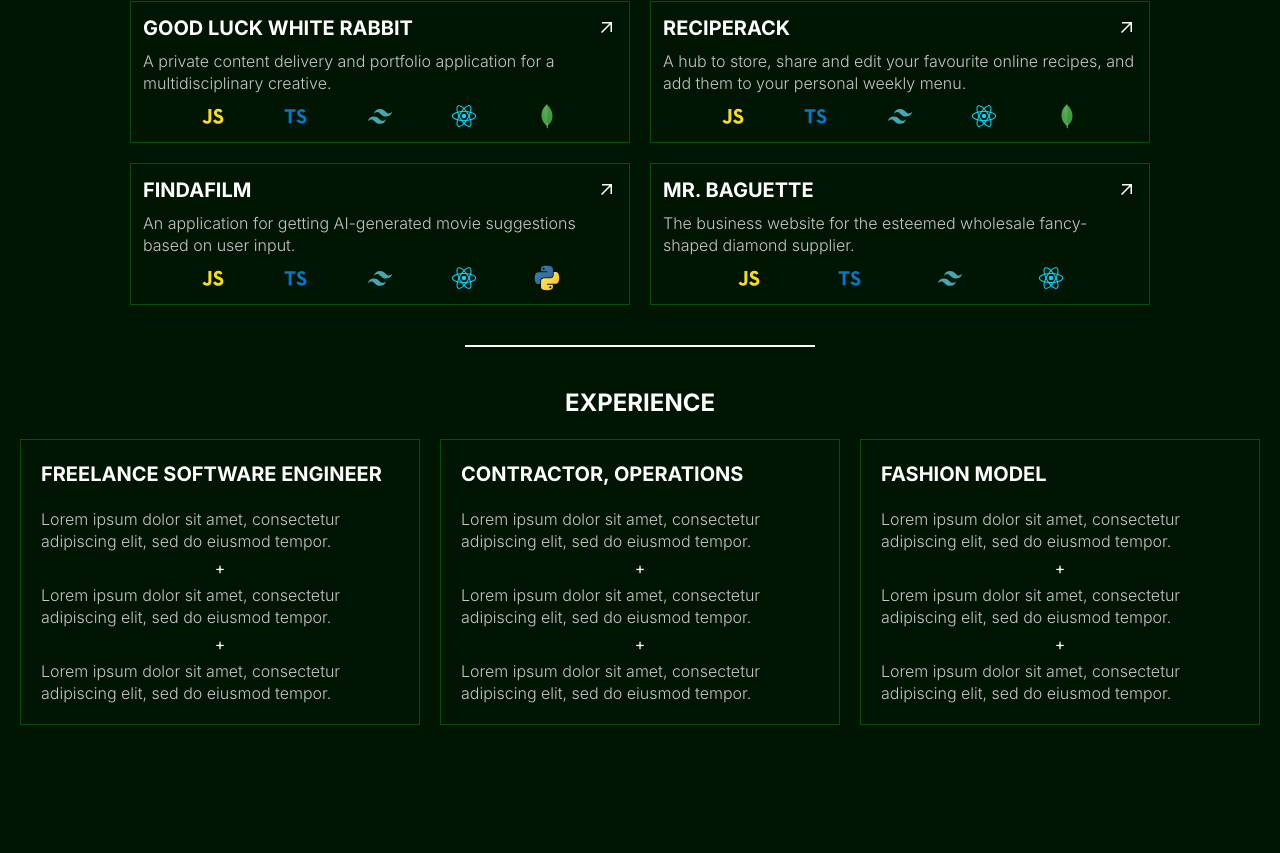
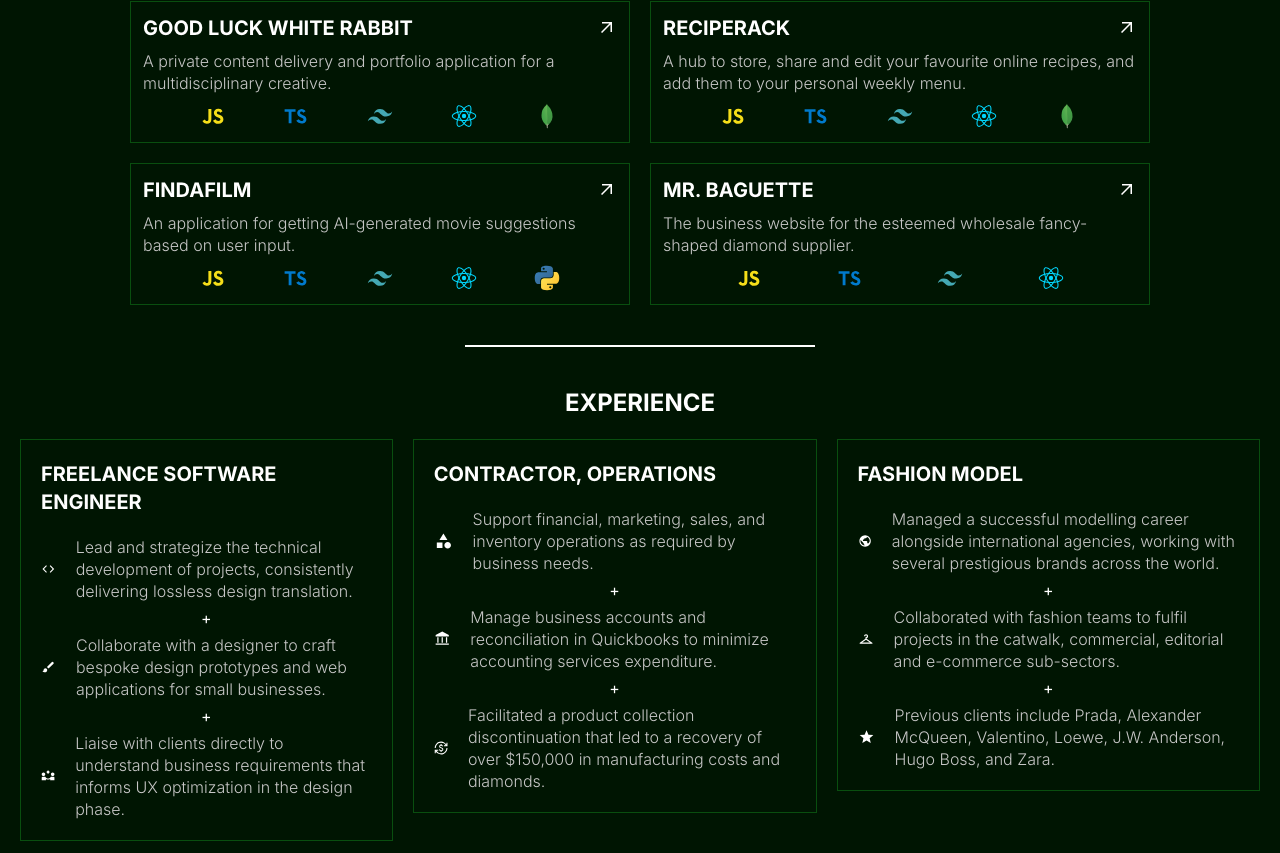
Before and after one commit to j-mcQueen/portfolio, a React (Vite) app: page / in a window 1280 px wide. Shown: the part 287-1140 px from the top of the page. Before the commit the page ends 1072 px from the top, so only its background shows below. Built offline with nearby package versions, Linux system fonts and the light colour scheme.

Commit message:
Add icons + copy for experience section

```diff
--- /dev/null
+++ b/src/assets/media/icons/experience/Bank.tsx
@@ -0,0 +1,15 @@
+export default function Bank({ ...props }) {
+  const { className } = props;
+
+  return (
+    <svg
+      role="img"
+      xmlns="http://www.w3.org/2000/svg"
+      viewBox="0 -960 960 960"
+      fill="#fff"
+      className={className}
+    >
+      <path d="M192-264v-312h72v312h-72Zm252 0v-312h72v312h-72ZM96-144v-72h768v72H96Zm600-120v-312h72v312h-72ZM96-624v-96l384-192 384 192v96H96Z" />
+    </svg>
+  );
+}
--- /dev/null
+++ b/src/assets/media/icons/experience/Clothes.tsx
@@ -0,0 +1,15 @@
+export default function Clothes({ ...props }) {
+  const { className } = props;
+
+  return (
+    <svg
+      role="img"
+      xmlns="http://www.w3.org/2000/svg"
+      viewBox="0 -960 960 960"
+      fill="#fff"
+      className={className}
+    >
+      <path d="M132-192q-15.3 0-25.65-11Q96-214 96-229.11q0-8.89 3.87-16.57 3.86-7.68 11.6-12.2L444-491v-73q0-15.3 11.12-25.65Q466.24-600 482-600q20 0 33-14.44t13-34.5q0-20.06-14-33.56-14-13.5-34-13.5t-34 14q-14 14-14 34h-72q0-50 35.2-85t85-35q49.8 0 84.8 34.62t35 84.2q0 40.18-23 72.68-23 32.5-61 43.5v42l332.53 234.04q7.74 4.54 11.6 12.25Q864-237 864-228q0 15.3-10.35 25.65Q843.3-192 828-192H132Zm114-72h468L480-428 246-264Z" />
+    </svg>
+  );
+}
--- /dev/null
+++ b/src/assets/media/icons/experience/Code.tsx
@@ -0,0 +1,15 @@
+export default function Code({ ...props }) {
+  const { className } = props;
+
+  return (
+    <svg
+      role="img"
+      xmlns="http://www.w3.org/2000/svg"
+      viewBox="0 -960 960 960"
+      fill="#fff"
+      className={className}
+    >
+      <path d="M336-240 96-480l240-240 51 51-189 189 189 189-51 51Zm288 0-51-51 189-189-189-189 51-51 240 240-240 240Z" />
+    </svg>
+  );
+}
--- /dev/null
+++ b/src/assets/media/icons/experience/Design.tsx
@@ -0,0 +1,15 @@
+export default function Design({ ...props }) {
+  const { className } = props;
+
+  return (
+    <svg
+      role="img"
+      xmlns="http://www.w3.org/2000/svg"
+      viewBox="0 -960 960 960"
+      fill="#fff"
+      className={className}
+    >
+      <path d="M247-139q-45 0-84.5-20.5T96-215q31-2 53-23t22-52q0-48 33-80.5t81-32.5q47 0 79.5 33t32.5 80q0 63-43.5 107T247-139Zm236-237L381-478l319-319q14-14 34-14t34 14l34 34q14 14 14 33.5T802-696L483-376Z" />
+    </svg>
+  );
+}
--- /dev/null
+++ b/src/assets/media/icons/experience/Globe.tsx
@@ -0,0 +1,15 @@
+export default function Globe({ ...props }) {
+  const { className } = props;
+
+  return (
+    <svg
+      role="img"
+      xmlns="http://www.w3.org/2000/svg"
+      viewBox="0 -960 960 960"
+      fill="#fff"
+      className={className}
+    >
+      <path d="M480.28-96Q401-96 331-126t-122.5-82.5Q156-261 126-330.96t-30-149.5Q96-560 126-629.5q30-69.5 82.5-122T330.96-834q69.96-30 149.5-30t149.04 30q69.5 30 122 82.5T834-629.28q30 69.73 30 149Q864-401 834-331t-82.5 122.5Q699-156 629.28-126q-69.73 30-149 30ZM432-172v-68q-20 0-34-14.1T384-288v-48L175-545q-3 16-5 32t-2 33q0 118 76 204.5T432-172Zm288-109q-57 57-52.5 45.5t31.86-54.55q27.36-43.06 60-99.5Q792-446 792-480q0-97.61-53.5-175.3Q685-733 600-768v24q0 29.7-21.15 50.85Q557.7-672 528-672h-96v48q0 20.4-13.8 34.2Q404.4-576 384-576h-48v96h240q20.4 0 34.2 13.8Q624-452.4 624-432v96h41q23 0 39 16t16 39Z" />
+    </svg>
+  );
+}
--- /dev/null
+++ b/src/assets/media/icons/experience/Money.tsx
@@ -0,0 +1,15 @@
+export default function Money({ ...props }) {
+  const { className } = props;
+
+  return (
+    <svg
+      role="img"
+      xmlns="http://www.w3.org/2000/svg"
+      viewBox="0 -960 960 960"
+      fill="#fff"
+      className={className}
+    >
+      <path d="M480-48q-113 0-207.5-52.5T120-241v121H48v-240h240v72H175q48 76 128 122t177 46q75 0 140.5-28.5t114-77q48.5-48.5 77-114T840-480h72q0 90-34 168.5t-92.5 137Q727-116 648.5-82T480-48Zm-33-168v-48q-21-5-58.5-27T333-376l63-26q2 6 20 42.5t70 36.5q26 0 50.5-14.5T561-384q0-27-20.5-43.5T475-460q-31-11-78.5-35.5T349-585q0-3 13-49t86-62v-48h66v47q53 9 74.5 40t25.5 44l-59 25q-3-10-19-30t-53-20q-20 0-44 11.5T415-586q0 27 24.5 41t75.5 31q67 23 89.5 56.5T627-384q0 37-15 60t-34.5 36.5Q558-274 539.5-269t-26.5 6v47h-66ZM48-480q0-90 34-168.5t92.5-137Q233-844 311.5-878T480-912q113 0 207.5 52.5T840-719v-121h72v240H672v-72h113q-48-76-128-122t-177-46q-75 0-140.5 28.5t-114 77q-48.5 48.5-77 114T120-480H48Z" />
+    </svg>
+  );
+}
--- /dev/null
+++ b/src/assets/media/icons/experience/Organise.tsx
@@ -0,0 +1,15 @@
+export default function Organise({ ...props }) {
+  const { className } = props;
+
+  return (
+    <svg
+      role="img"
+      xmlns="http://www.w3.org/2000/svg"
+      viewBox="0 -960 960 960"
+      fill="#fff"
+      className={className}
+    >
+      <path d="m276-528 204-336 204 336H276ZM696-96q-70 0-119-49t-49-119q0-69 49-118.5T696-432q69 0 118.5 49.5T864-264q0 70-49.5 119T696-96Zm-552-24v-288h288v288H144Z" />
+    </svg>
+  );
+}
--- /dev/null
+++ b/src/assets/media/icons/experience/Partner.tsx
@@ -0,0 +1,15 @@
+export default function Partner({ ...props }) {
+  const { className } = props;
+
+  return (
+    <svg
+      role="img"
+      xmlns="http://www.w3.org/2000/svg"
+      viewBox="0 -960 960 960"
+      fill="#fff"
+      className={className}
+    >
+      <path d="M480-624 360-744l120-120 120 120-120 120ZM48-192v-168q0-30 21-51t51-21h133q18 0 33 8.5t26 22.5q29 42 73 65.5t95 23.5q51 0 95-23.5t73-65.5q11-14 26-22.5t33-8.5h133q30 0 51 21t21 51v168H624v-90q-31 23-68.5 32.5T480-240q-38 0-75-9.5T336-282v90H48Zm120-288q-50 0-85-35t-35-85q0-50 35-85t85-35q50 0 85 35t35 85q0 50-35 85t-85 35Zm624 0q-50 0-85-35t-35-85q0-50 35-85t85-35q50 0 85 35t35 85q0 50-35 85t-85 35Z" />
+    </svg>
+  );
+}
--- /dev/null
+++ b/src/assets/media/icons/experience/Star.tsx
@@ -0,0 +1,15 @@
+export default function Star({ ...props }) {
+  const { className } = props;
+
+  return (
+    <svg
+      role="img"
+      xmlns="http://www.w3.org/2000/svg"
+      viewBox="0 -960 960 960"
+      fill="#fff"
+      className={className}
+    >
+      <path d="m243-144 63-266L96-589l276-24 108-251 108 252 276 23-210 179 63 266-237-141-237 141Z" />
+    </svg>
+  );
+}
--- a/src/components/home/experience/Experience.tsx
+++ b/src/components/home/experience/Experience.tsx
@@ -1,19 +1,47 @@
 import { data } from "./data";
 import { v4 as uuidv4 } from "uuid";
 import Overview from "./Overview";
+import Code from "../../../assets/media/icons/experience/Code";
+import Design from "../../../assets/media/icons/experience/Design";
+import Partner from "../../../assets/media/icons/experience/Partner";
+import Bank from "../../../assets/media/icons/experience/Bank";
+import Money from "../../../assets/media/icons/experience/Money";
+import Globe from "../../../assets/media/icons/experience/Globe";
+import Clothes from "../../../assets/media/icons/experience/Clothes";
+import Star from "../../../assets/media/icons/experience/Star";
+import Organise from "../../../assets/media/icons/experience/Organise";
 
 export default function Experience() {
+  const icons = [
+    [
+      <Code className="xl:w-10 xl:h-10 w-16 h-16" />,
+      <Design className="xl:w-10 xl:h-10 w-16 h-16" />,
+      <Partner className="xl:w-10 xl:h-10 w-16 h-16" />,
+    ],
+    [
+      <Organise className="xl:w-10 xl:h-10 w-16 h-16" />,
+      <Bank className="xl:w-10 xl:h-10 w-16 h-16" />,
+      <Money className="xl:w-10 xl:h-10 w-16 h-16" />,
+    ],
+    [
+      <Globe className="xl:w-10 xl:h-10 w-16 h-16" />,
+      <Clothes className="xl:w-10 xl:h-10 w-16 h-16" />,
+      <Star className="xl:w-10 xl:h-10 w-16 h-16" />,
+    ],
+  ];
+
   return (
     <>
       <h2 className="text-xl xl:text-2xl font-interB pb-5">EXPERIENCE</h2>
 
-      <div className="flex flex-col xl:flex-row px-3 xl:px-5 items-center justify-center gap-5 pb-10">
-        {data.map((item) => {
+      <div className="flex flex-col xl:flex-row px-3 xl:px-5 items-center xl:items-start justify-center gap-5 pb-10">
+        {data.map((item, index) => {
           return (
             <Overview
               key={uuidv4()}
               title={item.title}
               bullets={item.bullets}
+              icons={icons[index]}
             />
           );
         })}
--- a/src/components/home/experience/Overview.tsx
+++ b/src/components/home/experience/Overview.tsx
@@ -2,17 +2,19 @@ import { Fragment } from "react/jsx-runtime";
 import { v4 as uuidv4 } from "uuid";
 
 export default function Overview({ ...props }) {
-  const { title, bullets } = props;
+  const { title, bullets, icons } = props;
 
   return (
-    <div className="border border-solid border-emerald p-5">
+    <div className="border border-solid border-emerald p-5 xl:max-w-[550px]">
       <h3 className="font-interB text-left text-lg xl:text-xl pb-5">{title}</h3>
 
       <ul>
         {bullets.map((bullet: string, index: number) => {
           return (
             <Fragment key={uuidv4()}>
-              <li className="font-interL text-left text-gray leading-snug">
+              <li className="flex items-center gap-5 font-interL text-left text-gray leading-snug">
+                {icons[index]}
+
                 {bullet}
               </li>
 
--- a/src/components/home/experience/data.ts
+++ b/src/components/home/experience/data.ts
@@ -2,25 +2,25 @@ export const data = [
   {
     title: "FREELANCE SOFTWARE ENGINEER",
     bullets: [
-      "Lorem ipsum dolor sit amet, consectetur adipiscing elit, sed do eiusmod tempor.",
-      "Lorem ipsum dolor sit amet, consectetur adipiscing elit, sed do eiusmod tempor.",
-      "Lorem ipsum dolor sit amet, consectetur adipiscing elit, sed do eiusmod tempor.",
+      "Lead and strategize the technical development of projects, consistently delivering lossless design translation.",
+      "Collaborate with a designer to craft bespoke design prototypes and web applications for small businesses.",
+      "Liaise with clients directly to understand business requirements that informs UX optimization in the design phase.",
     ],
   },
   {
     title: "CONTRACTOR, OPERATIONS",
     bullets: [
-      "Lorem ipsum dolor sit amet, consectetur adipiscing elit, sed do eiusmod tempor.",
-      "Lorem ipsum dolor sit amet, consectetur adipiscing elit, sed do eiusmod tempor.",
-      "Lorem ipsum dolor sit amet, consectetur adipiscing elit, sed do eiusmod tempor.",
+      "Support financial, marketing, sales, and inventory operations as required by business needs.",
+      "Manage business accounts and reconciliation in Quickbooks to minimize accounting services expenditure.",
+      "Facilitated a product collection discontinuation that led to a recovery of over $150,000 in manufacturing costs and diamonds.",
     ],
   },
   {
     title: "FASHION MODEL",
     bullets: [
-      "Lorem ipsum dolor sit amet, consectetur adipiscing elit, sed do eiusmod tempor.",
-      "Lorem ipsum dolor sit amet, consectetur adipiscing elit, sed do eiusmod tempor.",
-      "Lorem ipsum dolor sit amet, consectetur adipiscing elit, sed do eiusmod tempor.",
+      "Managed a successful modelling career alongside international agencies, working with several prestigious brands across the world.",
+      "Collaborated with fashion teams to fulfil projects in the catwalk, commercial, editorial and e-commerce sub-sectors.",
+      "Previous clients include Prada, Alexander McQueen, Valentino, Loewe, J.W. Anderson, Hugo Boss, and Zara.",
     ],
   },
 ];
```
